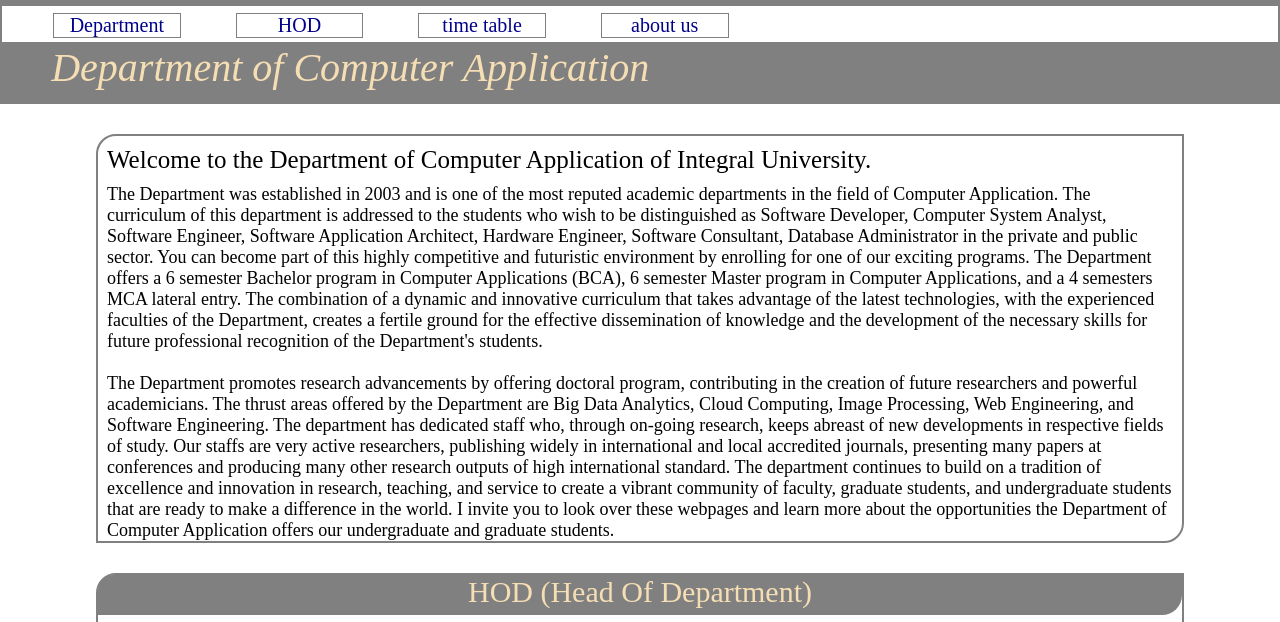
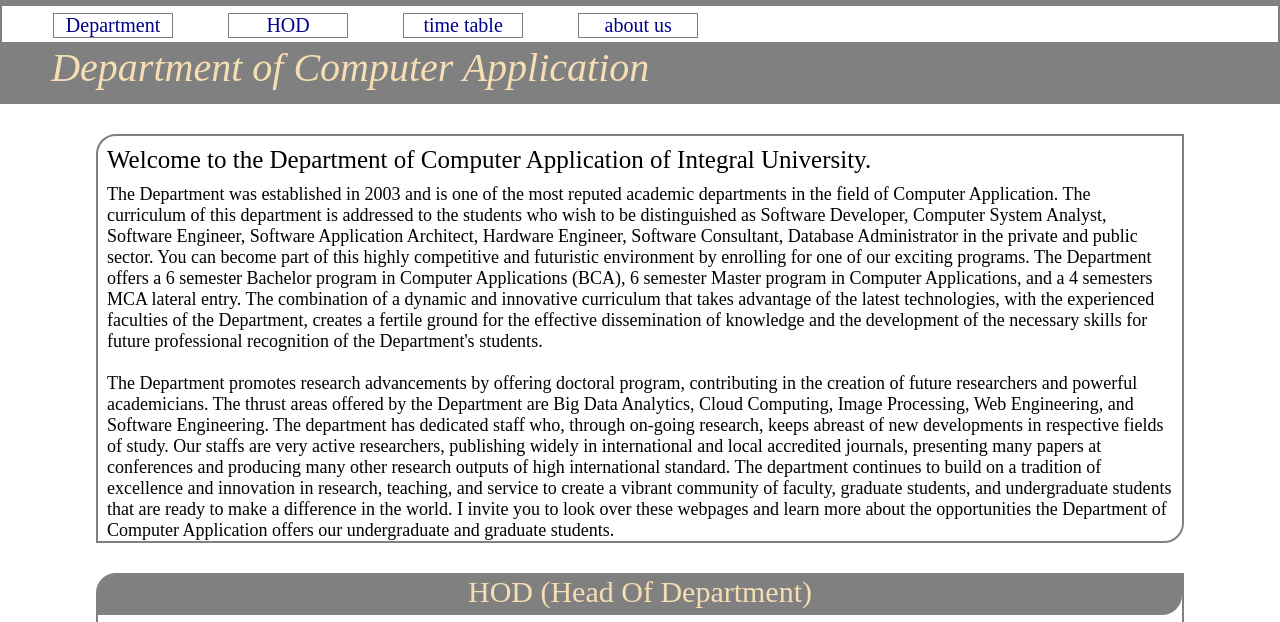
Before and after one commit to aaftab07/Assignment, a plain HTML site: page index.html in a window 1280 px wide. Shown: the part 106-728 px from the top of the page. Drawn offline with Linux system fonts and the light colour scheme.

Commit message:
Update home.css

```diff
--- a/home.css
+++ b/home.css
@@ -40,7 +40,7 @@ header{
     display: inline-block;
     font-size: 20px;
     margin-left: 4%;
-    width: 10%;
+    width: 120px;
     text-align: center;
 }
 .menubar li a{
```
